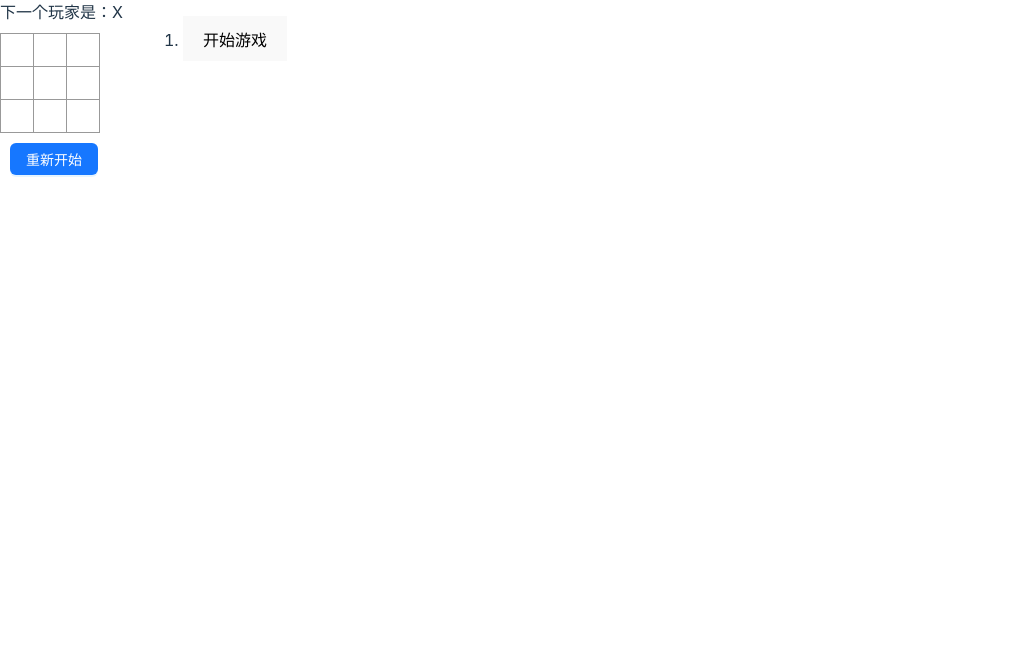
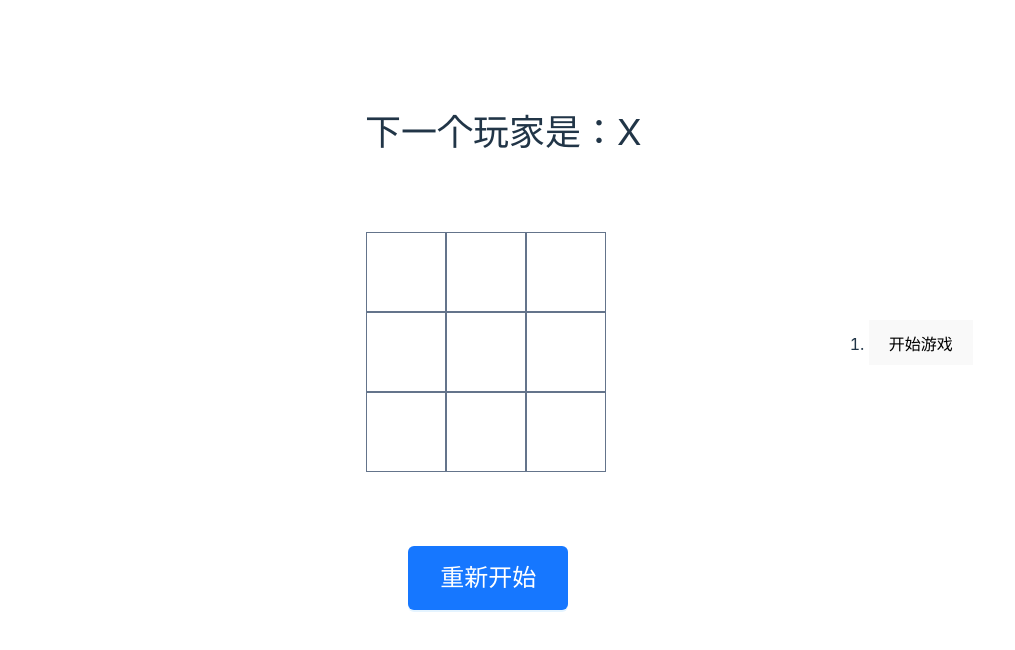
Before and after one commit to Jimmylxue/tst-study-react, a React (Vite) app: page / in a window 1280 px wide. Shown: the top 650 px of the page, without its empty margins (0-1015 px from the left). Built offline with nearby package versions, Linux system fonts and the light colour scheme.

Commit message:
将css部分使用tailwind CSS 重构

```diff
--- a/src/App.css
+++ b/src/App.css
@@ -1,23 +1,11 @@
-@import '~antd/dist/reset.css';
+/* @import '~antd/dist/reset.css'; */
 
 #root {
   max-width: 1280px;
   margin: 0 auto;
+  /* padding: 2rem; */
   padding: 2rem;
-  text-align: center;
-}
-
-.logo {
-  height: 6em;
-  padding: 1.5em;
-  will-change: filter;
-  transition: filter 300ms;
-}
-.logo:hover {
-  filter: drop-shadow(0 0 2em #646cffaa);
-}
-.logo.react:hover {
-  filter: drop-shadow(0 0 2em #61dafbaa);
+  /* text-align: center; */
 }
 
 @keyframes logo-spin {
@@ -34,11 +22,3 @@
     animation: logo-spin infinite 20s linear;
   }
 }
-
-.card {
-  padding: 2em;
-}
-
-.read-the-docs {
-  color: #888;
-}
--- a/src/App.tsx
+++ b/src/App.tsx
@@ -1,5 +1,6 @@
 import { useEffect, useState } from "react";
 import { Button, Modal } from "antd";
+import './App.css'
 
 interface squareProps{
   value: string;
@@ -9,7 +10,7 @@ interface squareProps{
 // 子组件
 function Square({ value, onSquareClick }:squareProps) {
   return (
-    <button className="square" onClick={onSquareClick}>
+    <button className="border-solid border-1 border-slate-500 bg-white float-left text-2xl font-bold w-20 h-20 " onClick={onSquareClick}>
       {value}
     </button>
   );
@@ -57,10 +58,13 @@ function Board({ xIsNext, squares, onPlay, onRestart }:BoardProps) {
 
   return (
     <>
-      <div className="status">{status}</div>
+      <div className=" my-20 text-4xl ml-10 text-center">{
+        status}</div>
+
       {/* ==============使用循环来渲染棋盘的格子============== */}
       {[0, 1, 2].map((row) => (
-        <div className="board-row" key={row}>
+        // ml-44 after:table clear-both
+        <div className="ml-44 after:table clear-both " key={row}>
           {[0, 1, 2].map((col) => {
             const index = 3 * row + col;
             return (
@@ -73,9 +77,12 @@ function Board({ xIsNext, squares, onPlay, onRestart }:BoardProps) {
           })}
         </div>
       ))}
-      <Button type="primary" onClick={onRestart}>
-        重新开始
-      </Button>
+      <div className=" mt-36 mx-14 text-center">
+        <Button type="primary" className="w-40 h-16 text-2xl" onClick={onRestart} >
+          重新开始
+        </Button>
+      </div>
+
     </>
   );
 }
@@ -114,7 +121,7 @@ export default function Game() {
   };
 
   //跳转到指定的历史记录
-  const moves = history.map((squares, move) => {
+  const moves = history.map((_squares, move) => {
     //squares参数当前元素的值，move参数当前元素的索引值
     const desc = move ? "回到第 " + move + " 步" : "开始游戏";
     return (
@@ -125,7 +132,7 @@ export default function Game() {
     );
   });
 
-  const [isModalOpen, setIsModalOpen] = useState<boolean>(false);
+  const [_isModalOpen, setIsModalOpen] = useState<boolean>(false);
   //设置重新开始游戏
   const restart = () => {
     setHistory([Array(9).fill(null)]);
@@ -169,8 +176,8 @@ export default function Game() {
   }, [winnerName]);
 
   return (
-    <div className="game">
-      <div className="game-board">
+    <div style={{width: 900}} className="flex">
+      <div className="w-2/3">
         <Board
           xIsNext={xIsNext}
           squares={currentSquares}
@@ -178,8 +185,9 @@ export default function Game() {
           onRestart={handleRestart}
         />
       </div>
-      <div className="game-info">
-        <ol>{moves}</ol>
+      {/* ml-24 mt-60 my-60 */}
+      <div className=" w-1/3 pl-5">
+        <ol className="ml-8 mt-72">{moves}</ol>
       </div>
     </div>
   );
@@ -188,9 +196,7 @@ export default function Game() {
 //判断输赢的函数
 const calculateWinner = (squares:string[]) => {
   const lines = [
-    [0, 1, 2],
-    [3, 4, 5],
-    [6, 7, 8], //水平线
+    [0, 1, 2],[3, 4, 5],[6, 7, 8], //水平线
     [0, 3, 6],
     [1, 4, 7],
     [2, 5, 8], //垂直线
--- a/src/main.jsx
+++ b/src/main.jsx
@@ -1,8 +1,6 @@
 import React from "react";
 import ReactDOM from "react-dom/client";
-import App from "./App.js";
-// import 'antd/dist/reset.css'
-
+import App from "./App.jsx";
 import "./index.css";
 
 ReactDOM.createRoot(document.getElementById("root")).render(
--- a/src/main.tsx
+++ b/src/main.tsx
@@ -1,8 +1,6 @@
 import React from "react";
 import ReactDOM from "react-dom/client";
-import App from "./App.js";
-// import 'antd/dist/reset.css'
-
+import App from "./App.tsx";
 import "./index.css";
 
 ReactDOM.createRoot(document.getElementById("root")!).render(
--- a/src/styles.css
+++ /dev/null
@@ -1,90 +0,0 @@
-* {
-    box-sizing: border-box;
-  }
-
-  body {
-    font-family: sans-serif;
-    margin: 20px;
-    padding: 0;
-  }
-
-  h1 {
-    margin-top: 0;
-    font-size: 22px;
-  }
-
-  h2 {
-    margin-top: 0;
-    font-size: 20px;
-  }
-
-  h3 {
-    margin-top: 0;
-    font-size: 18px;
-  }
-
-  h4 {
-    margin-top: 0;
-    font-size: 16px;
-  }
-
-  h5 {
-    margin-top: 0;
-    font-size: 14px;
-  }
-
-  h6 {
-    margin-top: 0;
-    font-size: 12px;
-  }
-
-  code {
-    font-size: 1.2em;
-  }
-
-  ul {
-    padding-inline-start: 20px;
-  }
-
-  * {
-    box-sizing: border-box;
-  }
-
-  body {
-    font-family: sans-serif;
-    margin: 20px;
-    padding: 0;
-  }
-
-  .square {
-    background: #fff;
-    border: 1px solid #999;
-    float: left;
-    font-size: 24px;
-    font-weight: bold;
-    line-height: 34px;
-    height: 34px;
-    margin-right: -1px;
-    margin-top: -1px;
-    padding: 0;
-    text-align: center;
-    width: 34px;
-  }
-
-  .board-row:after {
-    clear: both;
-    content: '';
-    display: table;
-  }
-
-  .status {
-    margin-bottom: 10px;
-  }
-  .game {
-    display: flex;
-    flex-direction: row;
-  }
-
-  .game-info {
-    margin-left: 20px;
-  }
```
Also changed, not shown: src/index.css (line endings or trailing spaces).
